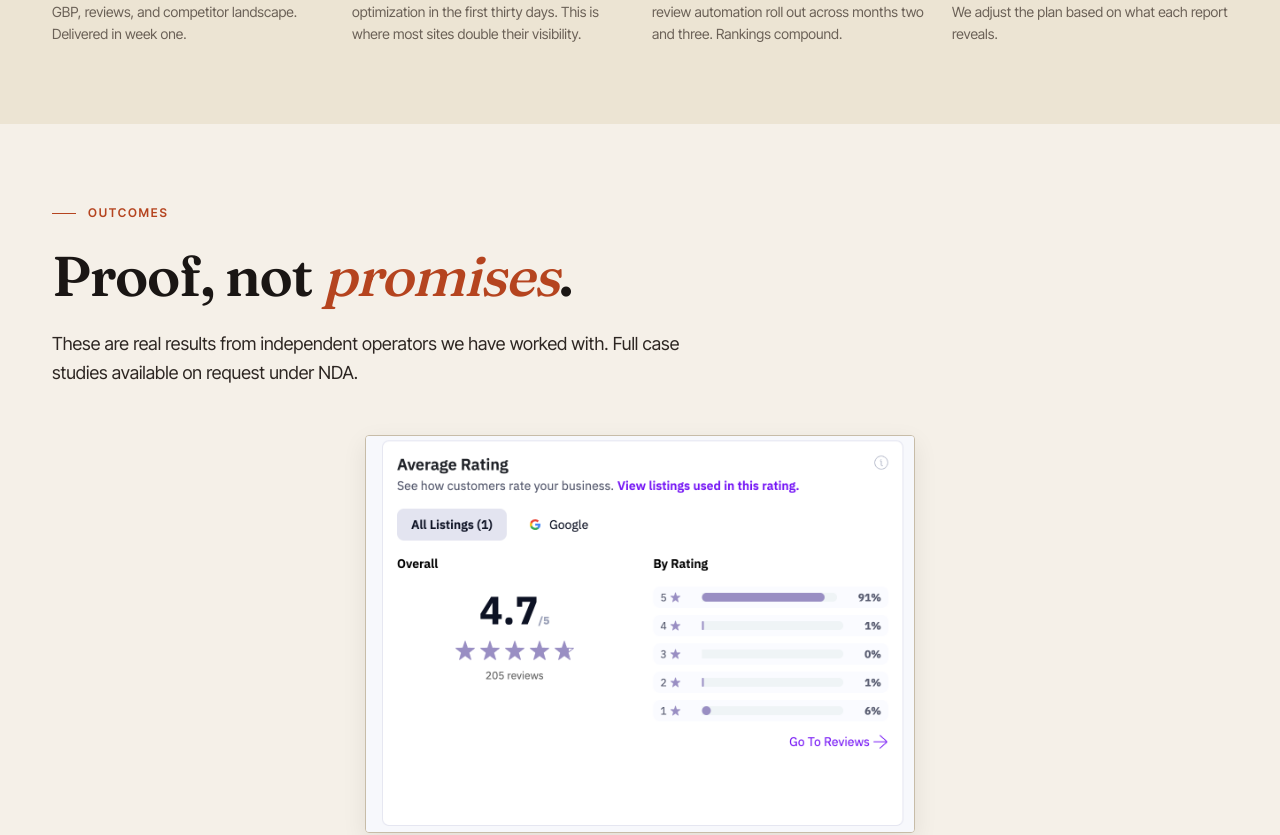
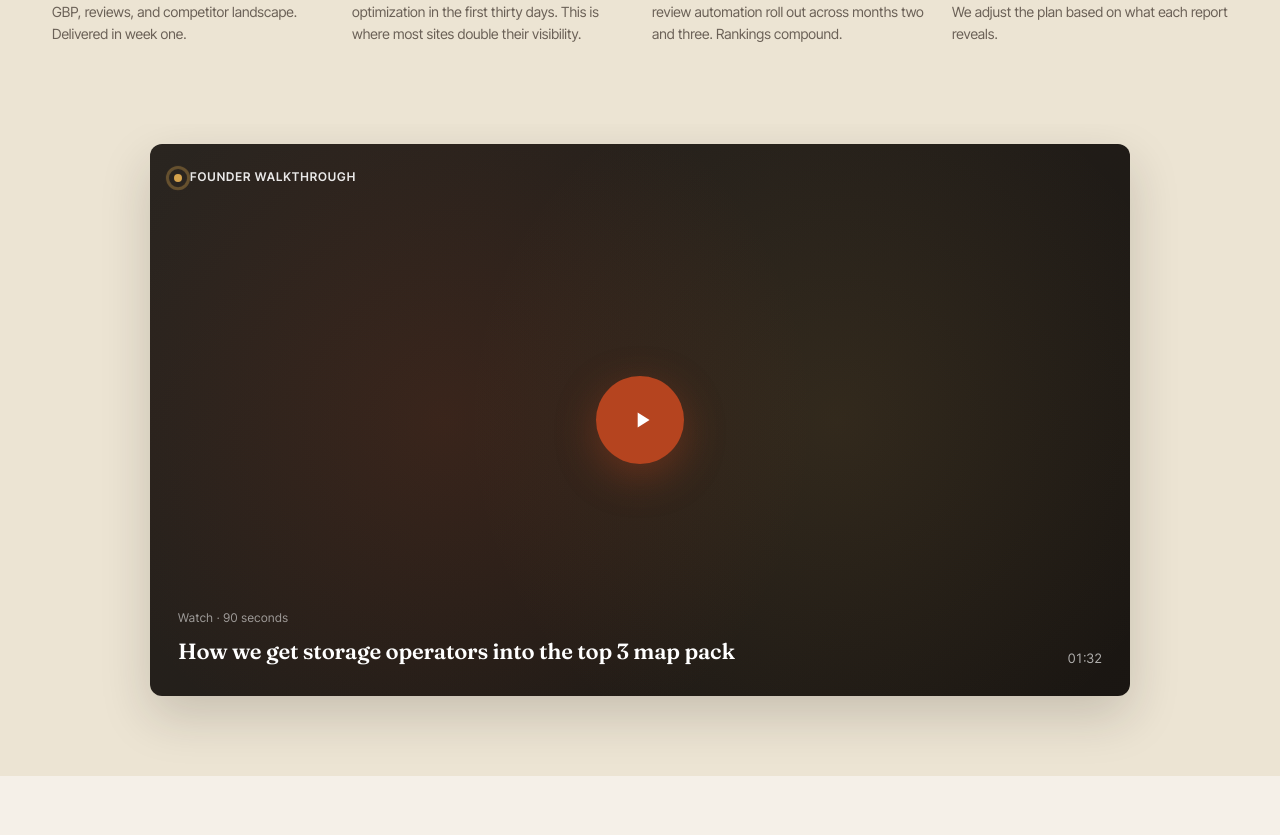
Before and after one commit to devmaai/self-v1, a Next.js app: page / in a window 1280 px wide. Shown: the part 4807-5642 px from the top of the page. Built offline with nearby package versions, Linux system fonts and the light colour scheme.

Commit message:
added vido component

```diff
--- a/app/globals.css
+++ b/app/globals.css
@@ -2823,6 +2823,12 @@ footer {
 /* ============================================================
    VIDEO PLACEHOLDER
    ============================================================ */
+.video-placeholder-section {
+  background: var(--paper-warm);
+  padding: 20px 0 80px;
+}
+.video-placeholder-section .video-placeholder { margin: 0 auto; max-width: 980px; }
+
 .video-placeholder {
   margin: 48px 0 56px;
   position: relative;
--- a/app/page.tsx
+++ b/app/page.tsx
@@ -4,6 +4,7 @@ import Problem from "@/components/sections/Problem";
 import Services from "@/components/sections/Services";
 import CardGrid from "@/components/sections/CardGrid";
 import Process from "@/components/sections/Process";
+import VideoPlaceholder from "@/components/sections/VideoPlaceholder";
 import Results from "@/components/sections/Results";
 import Testimonial from "@/components/sections/Testimonial";
 import Operators from "@/components/sections/Operators";
@@ -64,6 +65,7 @@ export default function HomePage() {
       </div>
 
       <Process />
+      <VideoPlaceholder />
       <Results />
       <Testimonial />
 
--- /dev/null
+++ b/components/sections/VideoPlaceholder.tsx
@@ -0,0 +1,22 @@
+export default function VideoPlaceholder() {
+  return (
+    <div className="video-placeholder-section">
+      <div className="container">
+        <div className="video-placeholder" role="button" aria-label="Play walkthrough video">
+          <div className="video-corner">
+            <span className="pulse" />
+            <span>Founder Walkthrough</span>
+          </div>
+          <div className="video-play">
+            <svg viewBox="0 0 24 24"><path d="M8 5v14l11-7z" /></svg>
+          </div>
+          <div className="video-label">
+            <div className="vl-sub">Watch &middot; 90 seconds</div>
+            <div className="vl-main">How we get storage operators into the top 3 map pack</div>
+          </div>
+          <div className="video-time">01:32</div>
+        </div>
+      </div>
+    </div>
+  );
+}
```
